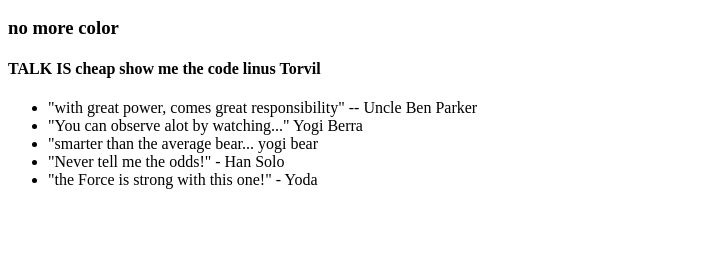
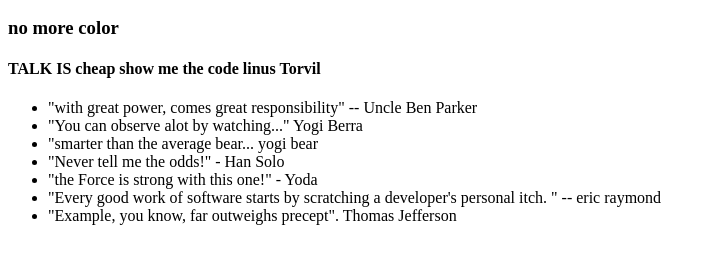
Before and after one commit to francisjoong/0main_openSAP_repo, a plain HTML site: page index.html in a window 1280 px wide. Shown: the part 110-374 px from the top of the page, without its empty margins (0-716 px from the left). Drawn offline with Linux system fonts and the light colour scheme.

Commit message:
added thomas jefferson

```diff
--- a/index.html
+++ b/index.html
@@ -15,8 +15,14 @@
 			<li>"with great power, comes great responsibility"  -- Uncle Ben Parker</li>
 			<li>"You can observe alot by watching..." Yogi Berra</li>
 			<li>"smarter than the average bear... yogi bear</li>
+
 						<li>"Never tell me the odds!" - Han Solo</li>
 						<li>"the Force is strong with this one!" - Yoda</li>
+
+			<li>"Every good work of software starts by scratching a developer's personal itch. "  -- eric raymond</li>
+
+			<li> "Example, you know, far outweighs precept". Thomas Jefferson </li>
+
 		</ul>
 	</body>
 </html>
```
